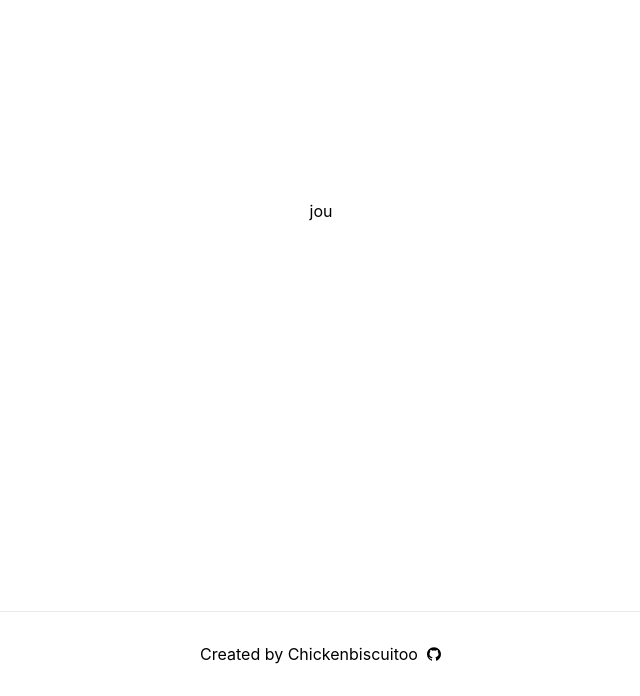
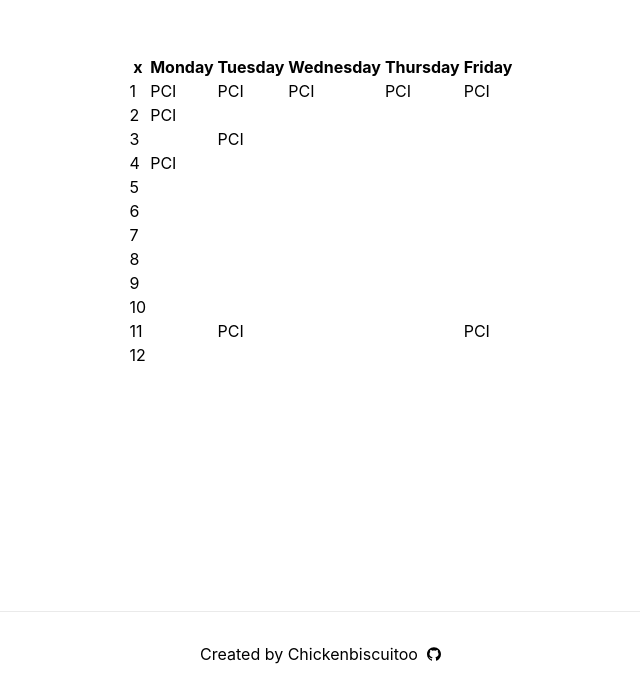
Before and after one commit to Chickenbiscuitoo/timetable-manager, a Next.js app: page / in a window 1280 px wide. Shown: the part 189-885 px from the top of the page, without its empty margins (319-959 px from the left). Built offline with nearby package versions, Linux system fonts and the light colour scheme.

Commit message:
added zustand store and timetable logic

```diff
--- /dev/null
+++ b/components/Timetable.tsx
@@ -0,0 +1,58 @@
+import type { NextComponentType } from 'next'
+import styles from '../styles/Timetable.module.css'
+
+import useTimetableStore from '../store'
+import { useState } from 'react'
+
+const Timetable: NextComponentType = () => {
+	const { timetableData } = useTimetableStore()
+
+	function tableArrayFromList(list: any, rows: number, cols: number) {
+		const arr = new Array(rows + 1)
+			.fill(0)
+			.map((_, i) => new Array(cols + 1).fill(undefined))
+		timetableData.forEach((lesson) => {
+			const row = lesson.lesson_id % 100
+			const col = Math.floor(lesson.lesson_id / 100)
+			arr[row][col] = lesson
+		})
+		return arr
+	}
+
+	const [tableData, setTableData] = useState(
+		tableArrayFromList(timetableData, 12, 5)
+	)
+
+	return (
+		<table>
+			<thead>
+				<tr>
+					<th>x</th>
+					<th>Monday</th>
+					<th>Tuesday</th>
+					<th>Wednesday</th>
+					<th>Thursday</th>
+					<th>Friday</th>
+				</tr>
+			</thead>
+			<tbody>
+				{tableData
+					.filter((_, i) => i)
+					.map((row, i) => (
+						<tr key={i}>
+							<td>{i + 1}</td>
+							{row
+								.filter((_, ci) => ci)
+								.map((cell, ci) => (
+									<td key={i * 100 + ci}>
+										{cell?.subject}
+									</td>
+								))}
+						</tr>
+					))}
+			</tbody>
+		</table>
+	)
+}
+
+export default Timetable
--- a/package.json
+++ b/package.json
@@ -12,7 +12,8 @@
     "next": "12.2.5",
     "react": "18.2.0",
     "react-dom": "18.2.0",
-    "react-icons": "^4.4.0"
+    "react-icons": "^4.4.0",
+    "zustand": "^4.0.0"
   },
   "devDependencies": {
     "@types/node": "18.7.3",
--- a/pages/index.tsx
+++ b/pages/index.tsx
@@ -2,6 +2,8 @@ import type { NextPage } from 'next'
 import Head from 'next/head'
 import styles from '../styles/Home.module.css'
 import { AiFillGithub } from 'react-icons/ai'
+
+import Timetable from '../components/Timetable'
 
 const Home: NextPage = () => {
 	return (
@@ -11,7 +13,9 @@ const Home: NextPage = () => {
 				<link rel="icon" href="/favicon.ico" />
 			</Head>
 
-			<main className={styles.main}>jou</main>
+			<main className={styles.main}>
+				<Timetable />
+			</main>
 
 			<footer className={styles.footer}>
 				<a
--- /dev/null
+++ b/store.ts
@@ -0,0 +1,66 @@
+import create from 'zustand'
+
+interface TimetableState {
+	timetableData: {
+		lesson_id: number
+		subject: string
+		teacher: string
+	}[]
+}
+
+const useTimetableStore = create<TimetableState>(() => ({
+	timetableData: [
+		{
+			lesson_id: 101,
+			subject: 'PCI',
+			teacher: 'RP',
+		},
+		{
+			lesson_id: 102,
+			subject: 'PCI',
+			teacher: 'RP',
+		},
+		{
+			lesson_id: 104,
+			subject: 'PCI',
+			teacher: 'RP',
+		},
+		{
+			lesson_id: 201,
+			subject: 'PCI',
+			teacher: 'RP',
+		},
+		{
+			lesson_id: 203,
+			subject: 'PCI',
+			teacher: 'RP',
+		},
+		{
+			lesson_id: 211,
+			subject: 'PCI',
+			teacher: 'RP',
+		},
+		{
+			lesson_id: 301,
+			subject: 'PCI',
+			teacher: 'RP',
+		},
+		{
+			lesson_id: 401,
+			subject: 'PCI',
+			teacher: 'RP',
+		},
+		{
+			lesson_id: 501,
+			subject: 'PCI',
+			teacher: 'RP',
+		},
+		{
+			lesson_id: 511,
+			subject: 'PCI',
+			teacher: 'RP',
+		},
+	],
+}))
+
+export default useTimetableStore
--- /dev/null
+++ b/styles/Timetable.module.css
@@ -0,0 +1,30 @@
+.tg {
+	border-collapse: collapse;
+	border-spacing: 0;
+	text-align: center;
+}
+.tg td {
+	border-color: black;
+	border-style: solid;
+	border-width: 1px;
+	font-size: 14px;
+	overflow: hidden;
+	padding: 10px 5px;
+	word-break: normal;
+	text-align: center;
+}
+.tg th {
+	border-color: black;
+	border-style: solid;
+	border-width: 1px;
+	font-size: 14px;
+	font-weight: normal;
+	overflow: hidden;
+	padding: 10px 5px;
+	word-break: normal;
+	text-align: center;
+}
+.tg .tg0lax {
+	vertical-align: top;
+	text-align: center;
+}
```
Also changed, not shown: tsconfig.json (indentation only), 1 other file (tests, documents, lock files or other folders).
